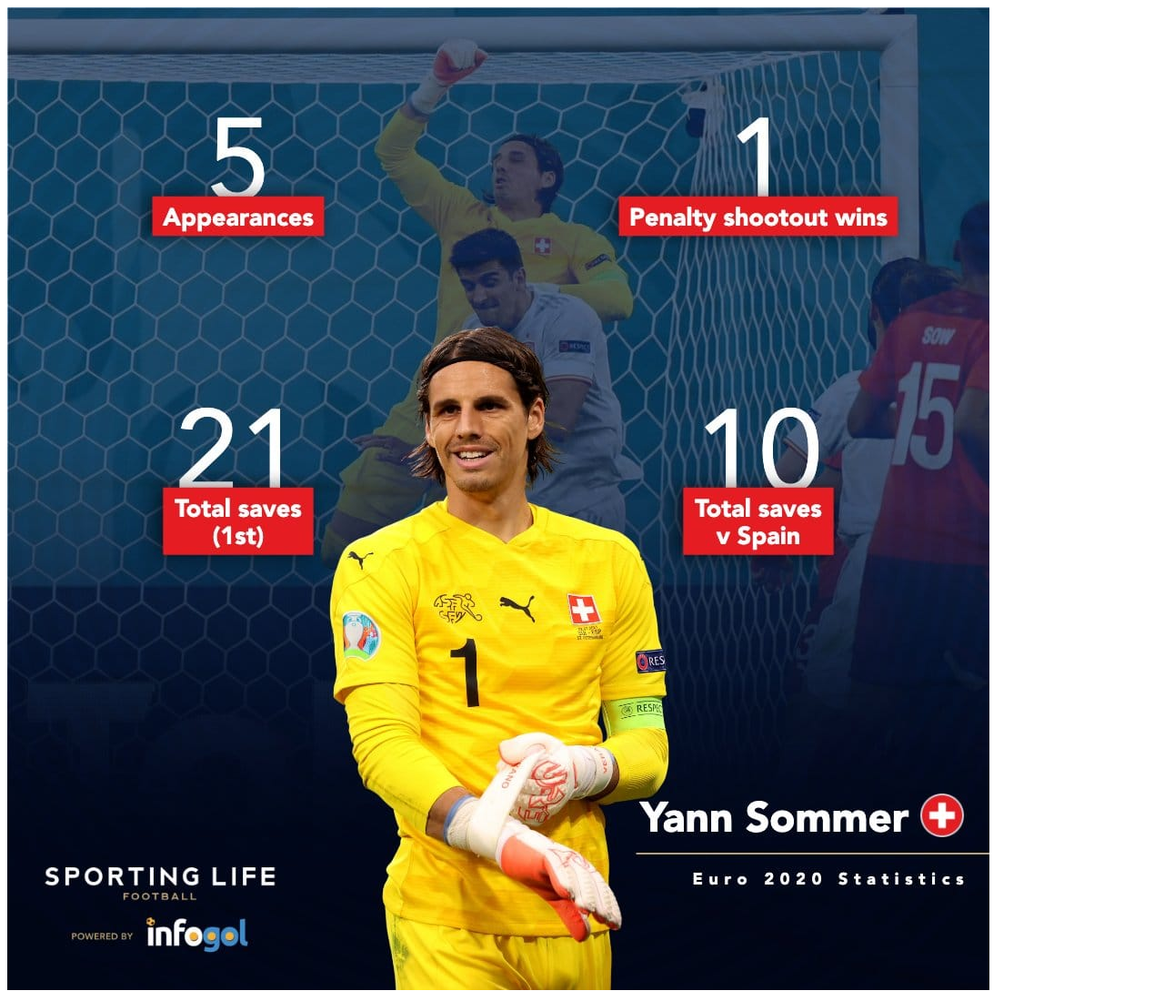
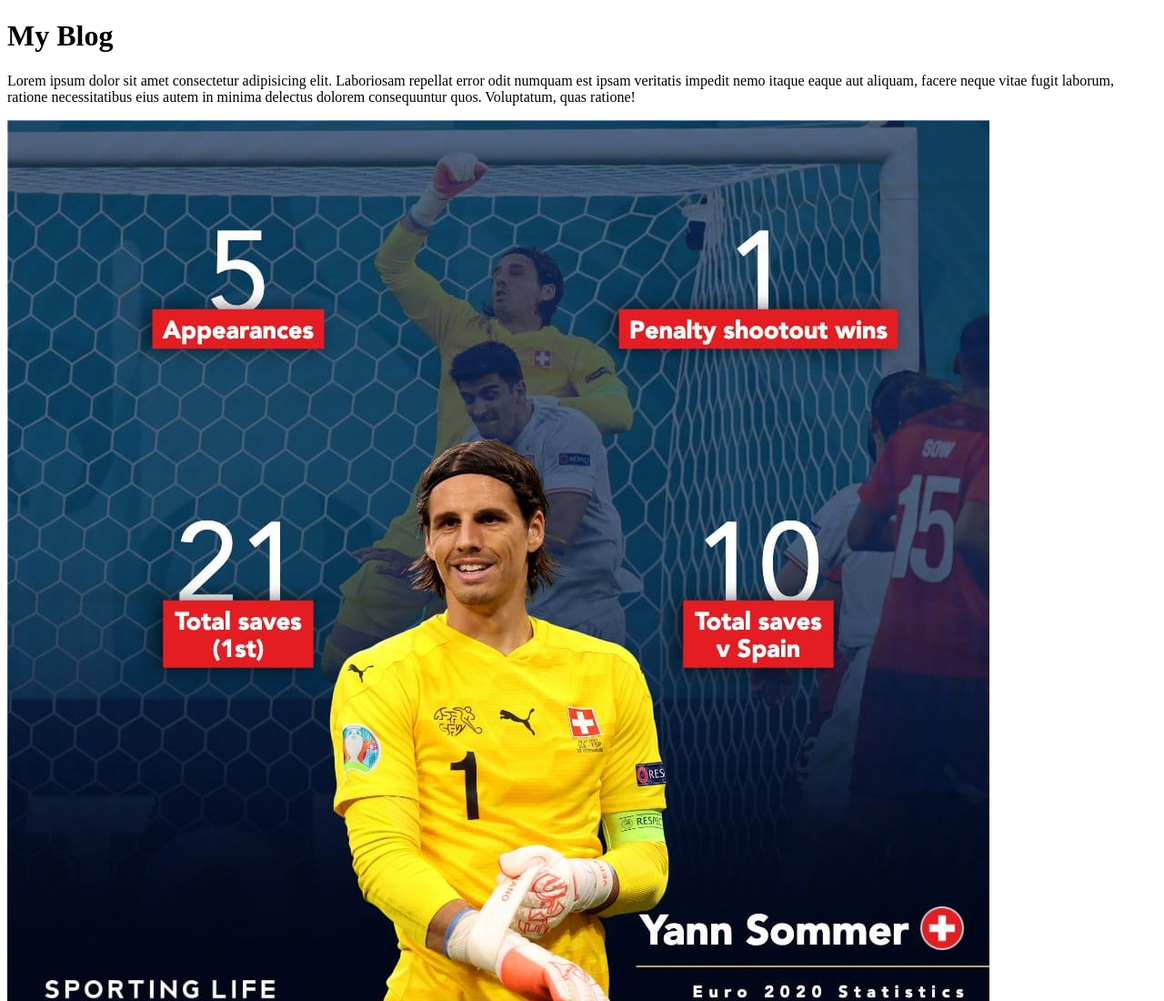
Before and after one commit to showravdas11/my-first-repo, a plain HTML site: page index.html in a window 1280 px wide. Shown: the top 1100 px of the page at 91% size. Drawn offline with Linux system fonts and the light colour scheme.

Commit message:
new blog

```diff
--- a/index.html
+++ b/index.html
@@ -7,6 +7,10 @@
     <title>My First Github Repo</title>
 </head>
 <body>
+    <div>
+        <h1>My Blog</h1>
+        <p>Lorem ipsum dolor sit amet consectetur adipisicing elit. Laboriosam repellat error odit numquam est ipsam veritatis impedit nemo itaque eaque aut aliquam, facere neque vitae fugit laborum, ratione necessitatibus eius autem in minima delectus dolorem consequuntur quos. Voluptatum, quas ratione!</p>
+    </div>
     <img src="sommer.jpg" alt="">
     <h1>I Can Push To GIthub</h1>
     <h1>mama i can code now</h1>
```
